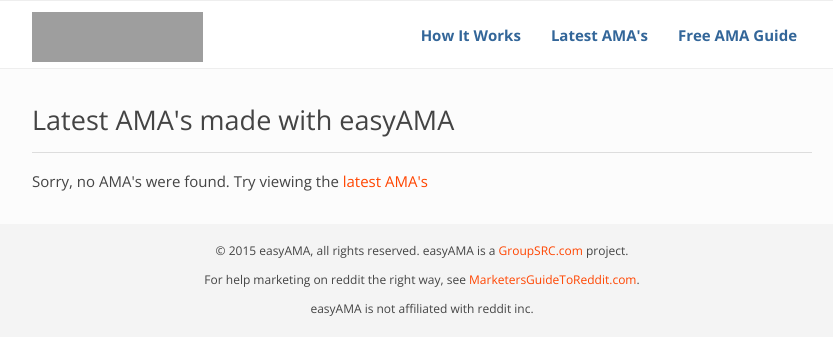
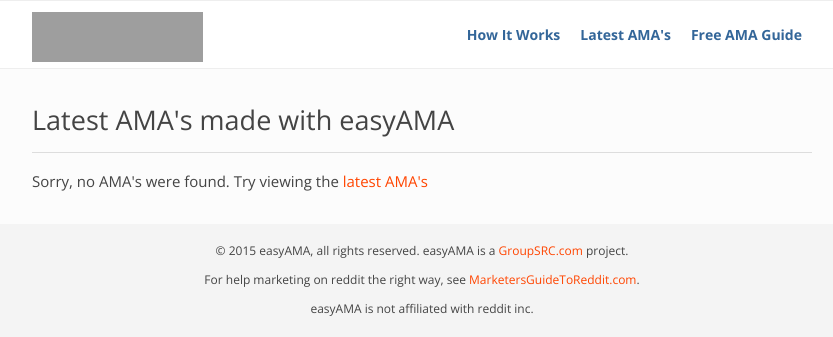
Before and after one commit to davedg629/easyama, a Flask app: page /latest/ in a window 1280 px wide. Shown: the top 337 px of the page, without its empty margins (218-1051 px from the left). Run offline with Flask 2, Linux system fonts and the light colour scheme; data that the repository does not hold is empty; parts of the project's set-up code (start-up, migrations or seed data) failed here and were passed over; some libraries are stand-ins or nearby versions; grey boxes are pictures that could not be loaded.

Commit message:
Make menu items smaller

```diff
--- a/app/static/css/custom.css
+++ b/app/static/css/custom.css
@@ -34,7 +34,7 @@ padding: 5px;
 
 /* --- nav bar --- */
 .navbar-nav > li {padding: 0 0 0 0;}
-.navbar-default .navbar-nav>li>a {color: #336699; font-weight: bold;}
+.navbar-default .navbar-nav>li>a {color: #336699; font-size: 14px; font-weight: bold; padding-left: 10px; padding-right: 10px;}
 
 .navbar-toggle {margin-top: 15px;}
 
```
